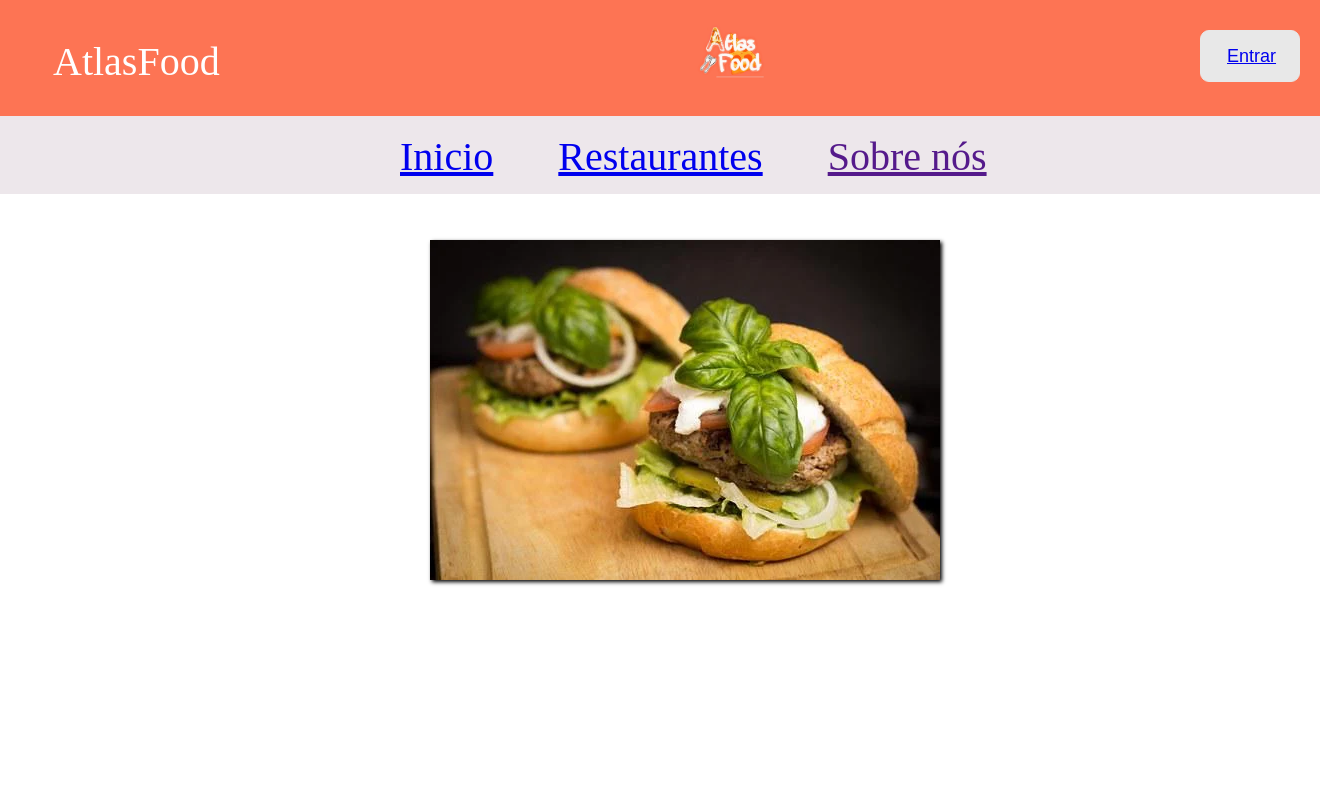
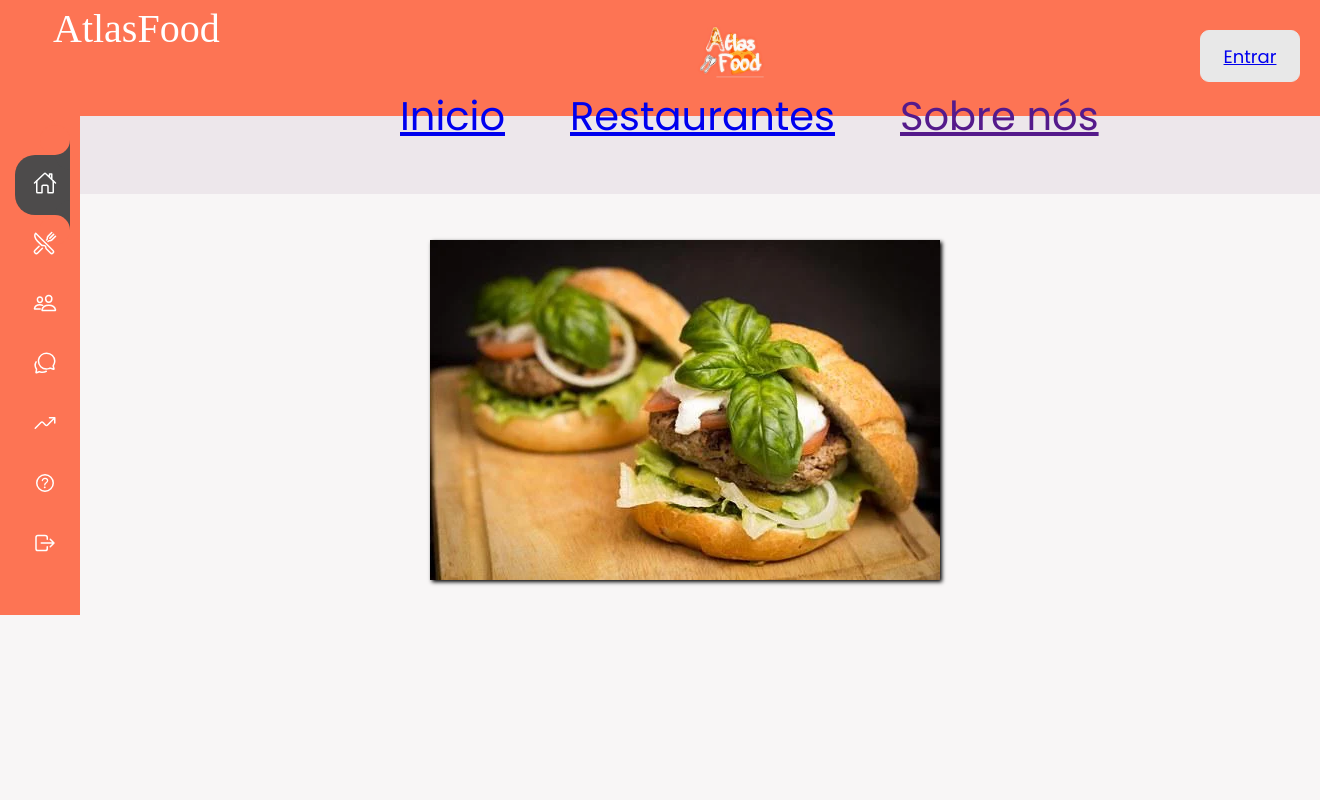
Before and after one commit to HigorW02/atlasFood-Front, a PHP site: page / in a window 1320 px wide. Run offline with PHP 8.4, Linux system fonts and the light colour scheme.

Commit message:
Atualização - Menu Lateral

```diff
--- a/index.php
+++ b/index.php
@@ -41,6 +41,67 @@
                 <img src="src/views/img/carrocel5.webp" alt="">
             </div>
         </div>
+
+        <div class="navigation">
+        <ul>
+            <li class="list active">
+                <a href="#">
+                    <span class="icon"><ion-icon name="home-outline"></ion-icon></span>
+                    <span class="title">Home</span>
+                </a>
+            </li>
+            <li class="list">
+                <a href="#">
+                    <span class="icon"><ion-icon name="restaurant-outline"></ion-icon></span>
+                    <span class="title">Restaurante</span>
+                </a>
+            </li>
+            <li class="list">
+                <a href="#">
+                    <span class="icon"><ion-icon name="people-outline"></ion-icon></span>
+                    <span class="title">Usuario</span>
+                </a>
+            </li>
+            <li class="list">
+                <a href="#">
+                    <span class="icon"><ion-icon name="chatbubbles-outline"></ion-icon></span>
+                    <span class="title">Mensagens</span>
+                </a>
+            </li>
+            <li class="list">
+                <a href="#">
+                    <span class="icon"><ion-icon name="trending-up-outline"></ion-icon></ion-icon></span>
+                    <span class="title">Dados</span>
+                </a>
+            </li>
+            <li class="list">
+                <a href="#">
+                    <span class="icon"><ion-icon name="help-circle-outline"></ion-icon></ion-icon></span>
+                    <span class="title">Ajuda</span>
+                </a>
+            </li>
+            <li class="list">
+                <a href="#">
+                    <span class="icon"><ion-icon name="log-out-outline"></ion-icon></span>
+                    <span class="title">Sair</span>
+                </a>
+            </li>
+        </ul>
+    </div>
+    <script  type = "module"  src = "https://unpkg.com/ionicons@5.5.2/dist/ionicons/ionicons.esm.js" > </script>
+    <script  nomodule  src = "https://unpkg .com/ionicons@5.5.2/dist/ionicons/ionicons.js" > </script>
+
+    <script>
+        const list = document.querySelectorAll('.list');
+        function activeLink(){
+            list.forEach((item) =>
+            item.classList.remove('active'));
+            this.classList.add('active');
+        }
+        list.forEach((item) =>
+        item.addEventListener('click', activeLink));
+    </script>
+
 <!--
         <div class="linha1">
             <div class="card">
--- a/src/views/css/index.css
+++ b/src/views/css/index.css
@@ -1,6 +1,106 @@
+@import url('https://fonts.googleapis.com/css2?family=Poppins:wght@200;300;400;500;600;700;800;900&display=swap');
+
+* {
+    margin: 0;
+    padding: 0;
+    box-sizing: border-box;
+    font-family: 'Poppins', sans-serif;
+}
+
 body {
     width: 100%;
+    display: flex;
+    padding-top: 115px;
+    align-items: flex-start;
+    min-height: 100vh;
+    background: #f8f6f6;
 }
+
+.navigation{
+    position: relative;
+    height: 500px;
+    background: #fd7454;
+    width: 70px;
+    box-shadow: 10px 0 0 #fd7454;
+    border-left: 10px solid #fd7454;
+    overflow-x: hidden;
+    transition: 0.5s;
+}
+.navigation:hover{
+    width: 300px;
+}
+.navigation ul{
+    position: absolute;
+    top: 0;
+    left: 0;
+    width: 100%;
+    padding-left: 5px;
+    padding-top: 40px;
+}
+.navigation ul li{
+    position: relative;
+    list-style: none;
+    width: 100%;
+    border-top-left-radius: 20px;
+    border-bottom-left-radius: 20px;
+}
+.navigation ul li a{
+    position: relative;
+    display: flex;
+    width: 100%;
+    text-decoration: none;
+    color: #fff;
+}
+.navigation ul li a .icon{
+    position: relative;
+    display: block;
+    min-width: 60px;
+    height: 60px;
+    text-align: center;
+    line-height: 70px;
+}
+.navigation ul li a .icon ion-icon{
+    position: relative;
+    font-size: 1.5rem;
+    z-index: 1;
+}
+.navigation ul li a .title{
+    position: relative;
+    display: block;
+    padding-left: 10px;
+    height: 60px;
+    line-height: 60px;
+    white-space: nowrap;
+}
+.navigation ul li.active{
+    background: #4d4b4b;
+
+}
+.navigation ul li.active a::before{
+
+    content: '';
+    position: absolute;
+    top: -30px;
+    right: 0;
+    width: 30px;
+    height: 30px;
+    background: #fd7454;;
+    border-radius: 50%;
+    box-shadow: 15px 15px 0 #4d4b4b;
+}
+.navigation ul li.active a::after{
+
+    content: '';
+    position: absolute;
+    bottom: -30px;
+    right: 0;
+    width: 30px;
+    height: 30px;
+    background: #fd7454;;
+    border-radius: 50%;
+    box-shadow: 15px -15px 0 #4d4b4b;
+}
+
 
 .cabecalho {
     background-color: #fd7454;
```
